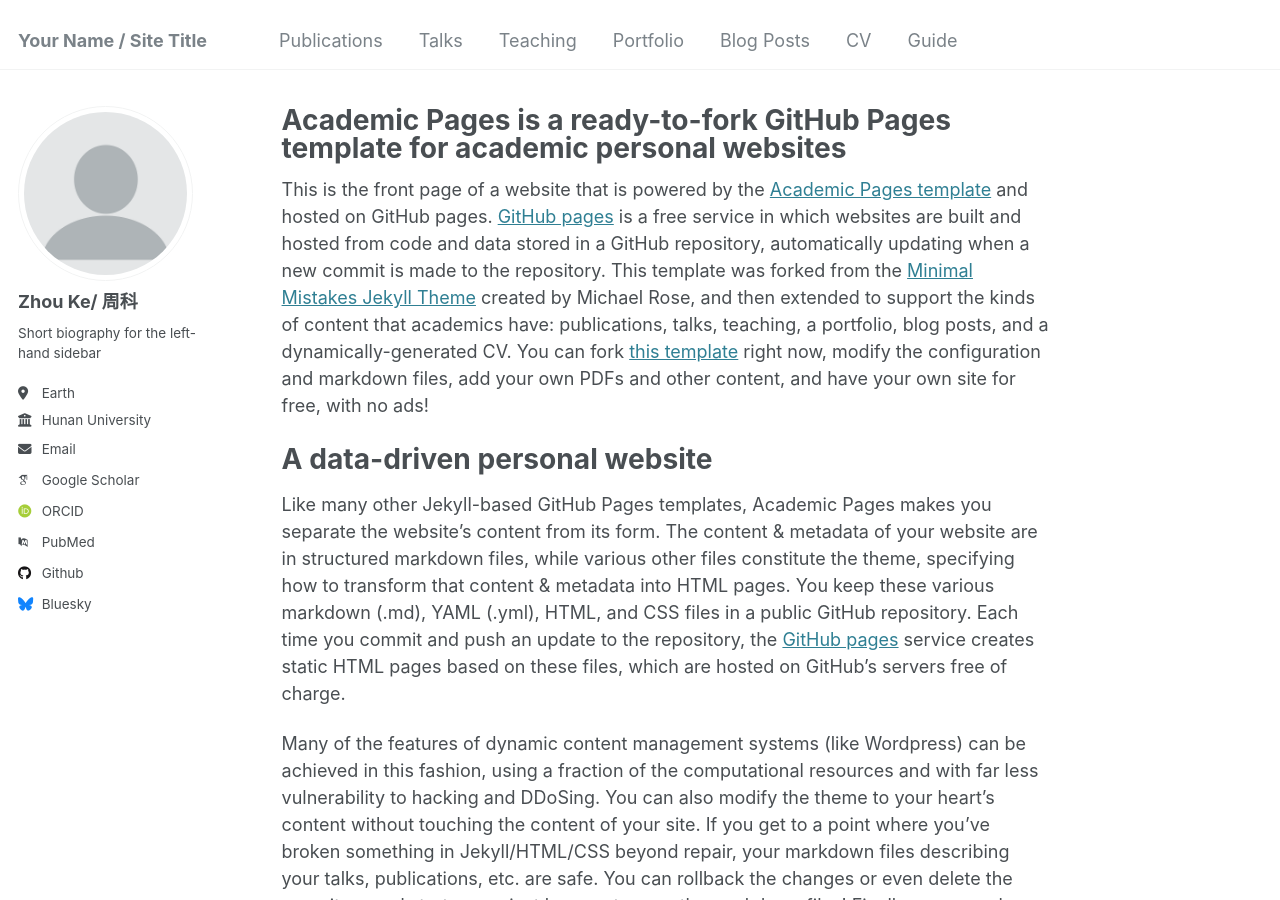
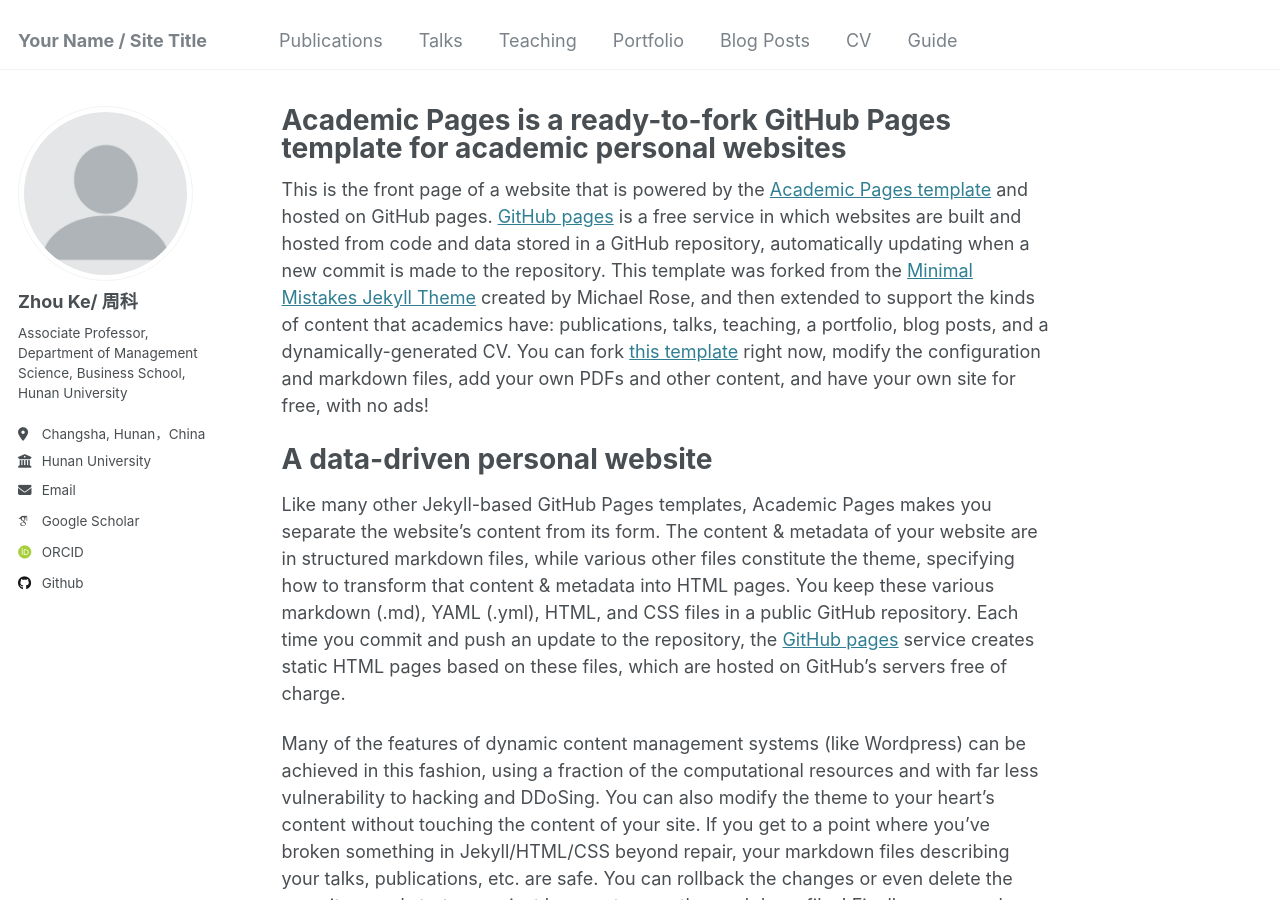
Before and after one commit to hustzhke/hustzhke.github.io, a Jekyll site: the page built from _pages/about.md, in a window 1280 px wide and 900 px high. Built offline with Jekyll 4.4.1, drawn with Linux system fonts in a browser that asks for light colours; some web fonts are replaced; some of the changed lines change nothing that is shown.

Commit message:
Update _config.yml

```diff
--- a/_config.yml
+++ b/_config.yml
@@ -24,8 +24,8 @@
   avatar           : "profile.png"
   name             : "Zhou Ke/ 周科"
   pronouns         : # example: "she/her"
-  bio              : "Short biography for the left-hand sidebar"
-  location         : "Earth"
+  bio              : "Associate Professor, Department of Management Science, Business School, Hunan University"
+  location         : "Changsha, Hunan，China"
   employer         : "Hunan University"
   uri              : # URL
   email            : "hustzhke@gmail.com"
@@ -33,46 +33,21 @@
   # Academic websites
   arxiv            : # URL - Update with the correct link to your profile
   googlescholar    : "https://scholar.google.com/citations?user=PS_CX0AAAAAJ"
-  impactstory      : # URL
   orcid            : "http://orcid.org/yourorcidurl"
-  semantic         : # URL
-  pubmed           : "https://www.ncbi.nlm.nih.gov/pubmed/?term=john+snow"
   researchgate     : # URL
   scopus           : # URL
 
   # Repositories and software development
-  bitbucket        : # Username - Update with your username on the site
-  codepen          : # Username
-  dribbble         : # Username
-  github           : "academicpages"
-  kaggle           : # Username
-  stackoverflow    : # User number or user number and name (i.e., use "1" or "1/jeff-atwood")
+  github           : "https://github.com/hustzhke/hustzhke.github.io"
+
+
 
   # Social media
-  bluesky          : "bsky.app" # Replace this with you Bluesky username
-  facebook         : # Username
-  flickr           : # Username
-  foursquare       : # Username
-  goodreads        : # Username
-  google_plus      : # Username
-  keybase          : # Username
-  instagram        : # Username
-  lastfm           : # Username
-  linkedin         : # Username
-  mastodon         : # URL
-  medium           : # URL
-  pinterest        : # Username
-  soundcloud       : # Username
-  steam            : # Username
-  telegram         : # URL
-  tumblr           : # Username
-  twitter          : # Username for X / Twitter
-  vine             : # Username
+
+
+
   weibo            : # Username
-  wikipedia        : # Username
-  xing             : # Username
-  youtube          : # Username
-  zhihu            : # Username
+
 
 # Publication Category - The following the list of publication categories and their headings
 publication_category:
```
